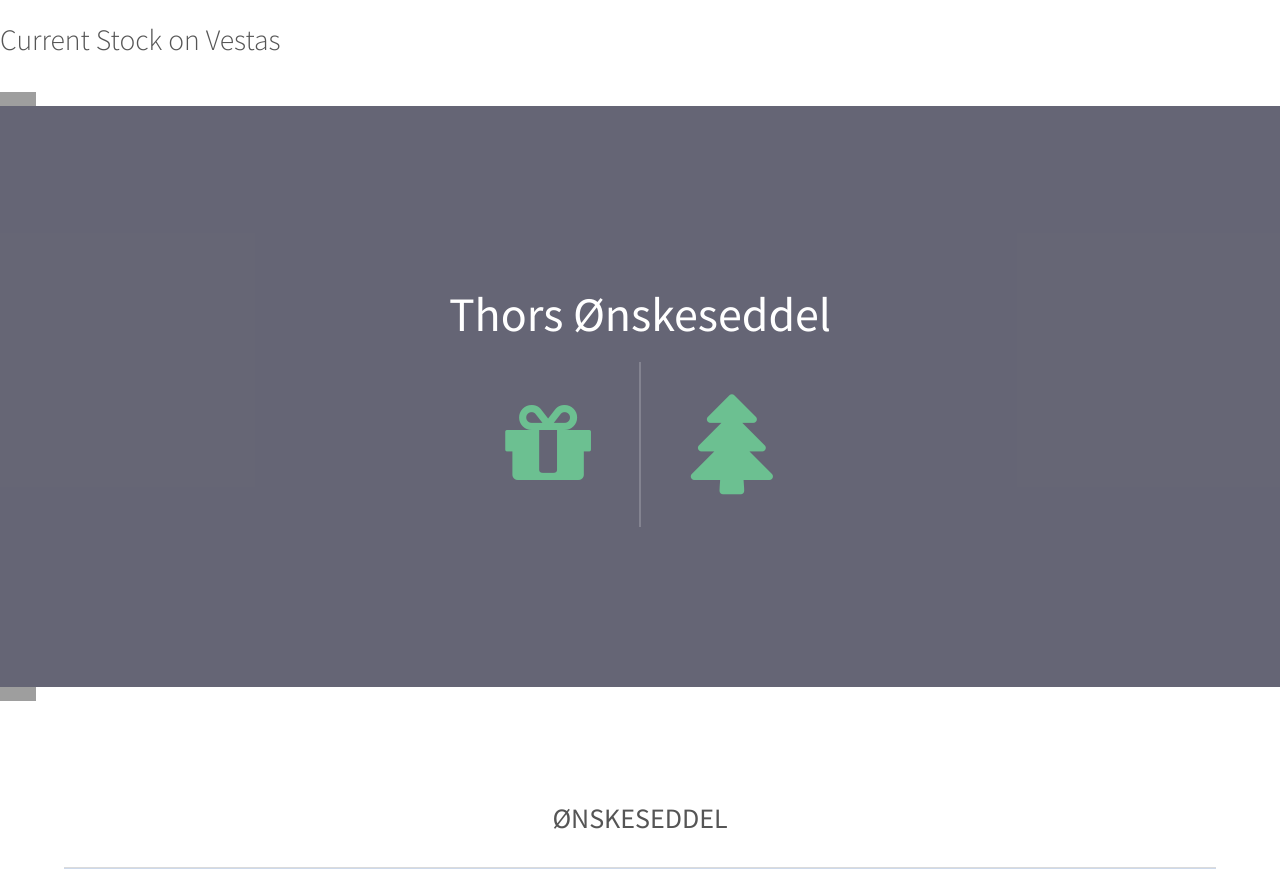
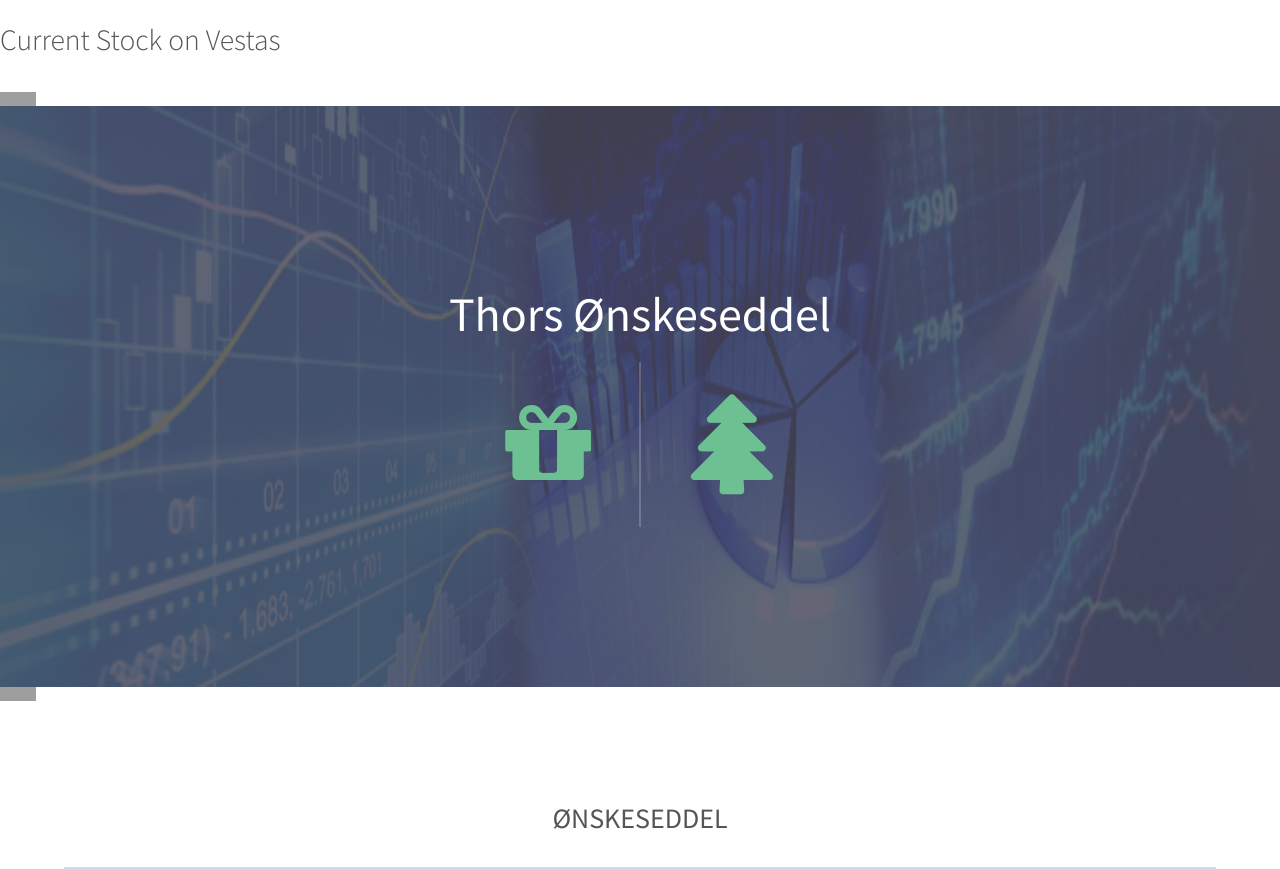
Before and after one commit to thormtl/flaskproject, a Flask app: template webserver/templates/test.html in a window 1280 px wide. Shown: the part 22-891 px from the top of the page. Run offline with Flask 2, Linux system fonts and the light colour scheme; the template is opened without the code that fills it, so the values that code supplies are empty; parts of the project's set-up code (start-up, migrations or seed data) failed here and were passed over; grey boxes are pictures that could not be loaded.

Commit message:
added banner to site

```diff
--- a/webserver/static/styles/main.css
+++ b/webserver/static/styles/main.css
@@ -2918,12 +2918,13 @@
 	#banner {
 /*		padding: 8em 0 9em 0; */
 		padding: 8em 0 9em 0;
-/*		background-image: url(../../images/legohouse.jpg); */
-		background-size: cover;
-		background-position: bottom;
+		background-image: url(../images/stock_market_banner.png);
+        background-size:100% 100%;
+		background-position: 50% 50%;
 		background-attachment: fixed;
 		background-repeat: no-repeat;
-		/*max-height: 60%;*/
+		/*padding-bottom: 10%; */
+		/*max-height: 60%; */
 
 		text-align: center;
 		position: relative;
```
Also changed, not shown: webserver/static/images/stock-exchange-bull-bear.jpg (added), webserver/static/images/stock_market_banner.png (added).
